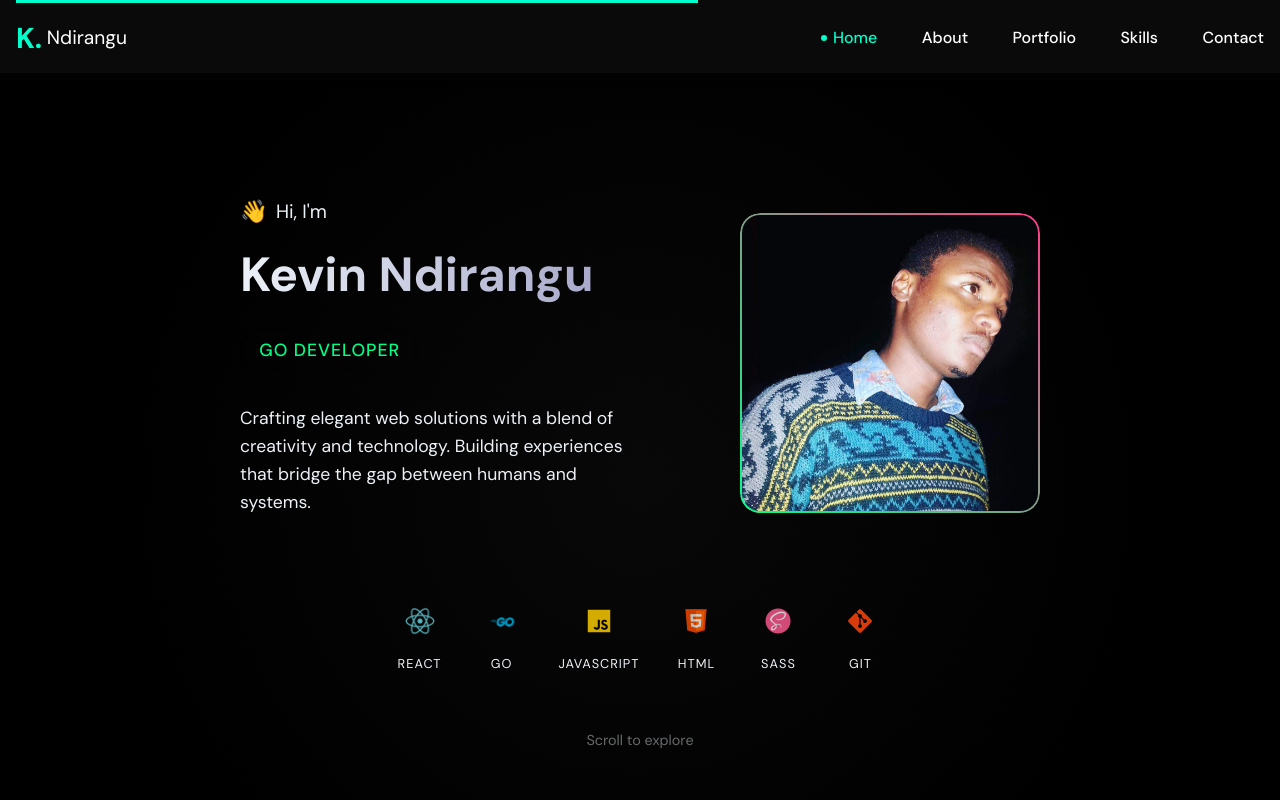
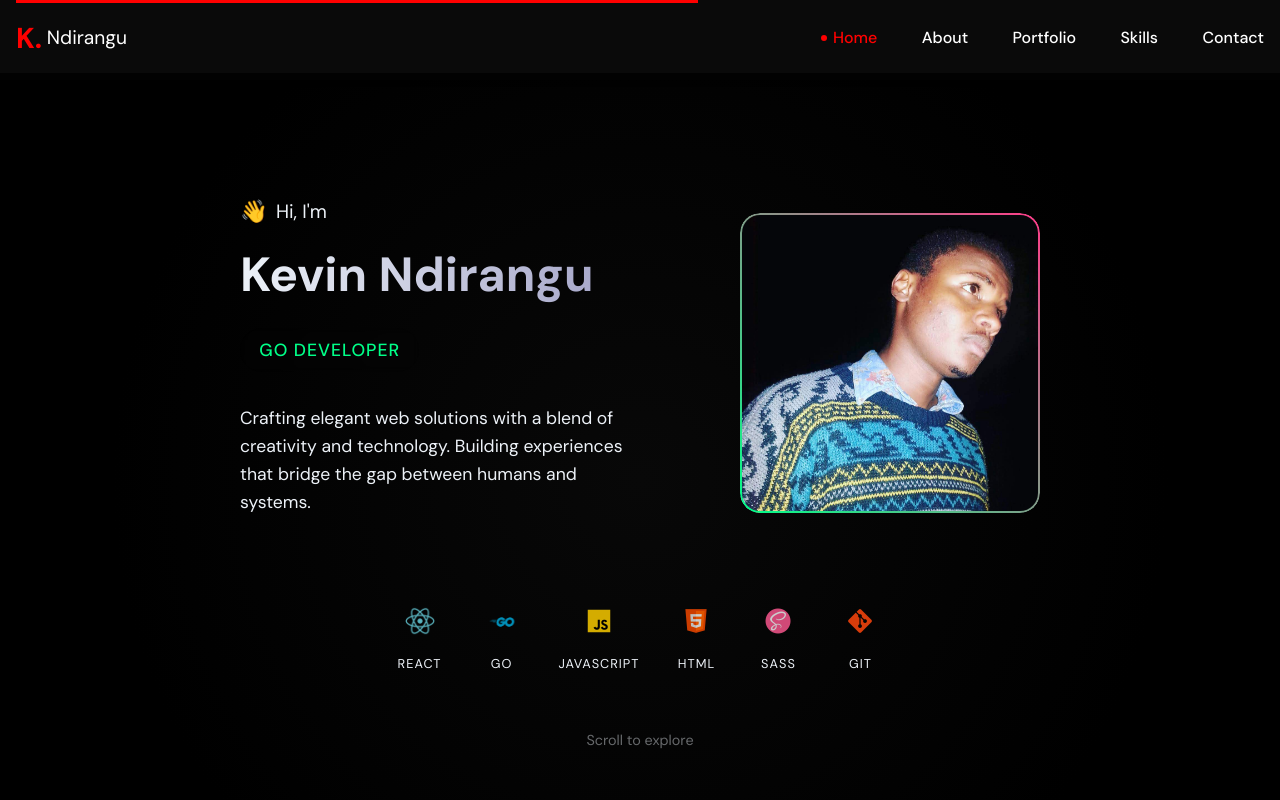
Before and after one commit to placcbo/portfolio-Kevin, a React (Vite) app: page / in a window 1280 px wide. Shown: the top 800 px of the page. Built offline with nearby package versions, Linux system fonts and the light colour scheme.

Commit message:
navbar theme color green > red

```diff
--- a/src/Components/Navbar/Navbar.scss
+++ b/src/Components/Navbar/Navbar.scss
@@ -19,7 +19,7 @@
 
   .progress-bar {
     height: 3px;
-    background: #00ffcc;
+    background: red;
     width: 0%;
   }
 }
@@ -42,7 +42,7 @@
     .logo-letter {
       font-size: 1.8rem;
       font-weight: bold;
-      color: #00ffcc;
+      color: red;
     }
 
     .logo-name {
@@ -84,11 +84,11 @@
     }
 
     &.active .indicator {
-      background: #00ffcc;
+      background: red;
     }
 
     &.active .text {
-      color: #00ffcc;
+      color: red;
     }
   }
 }
@@ -204,11 +204,11 @@
       }
 
       &.active .mobile-indicator {
-        background: #00ffcc;
+        background: red;
       }
 
       &.active .mobile-text {
-        color: #00ffcc;
+        color: red;
       }
     }
   }
```
